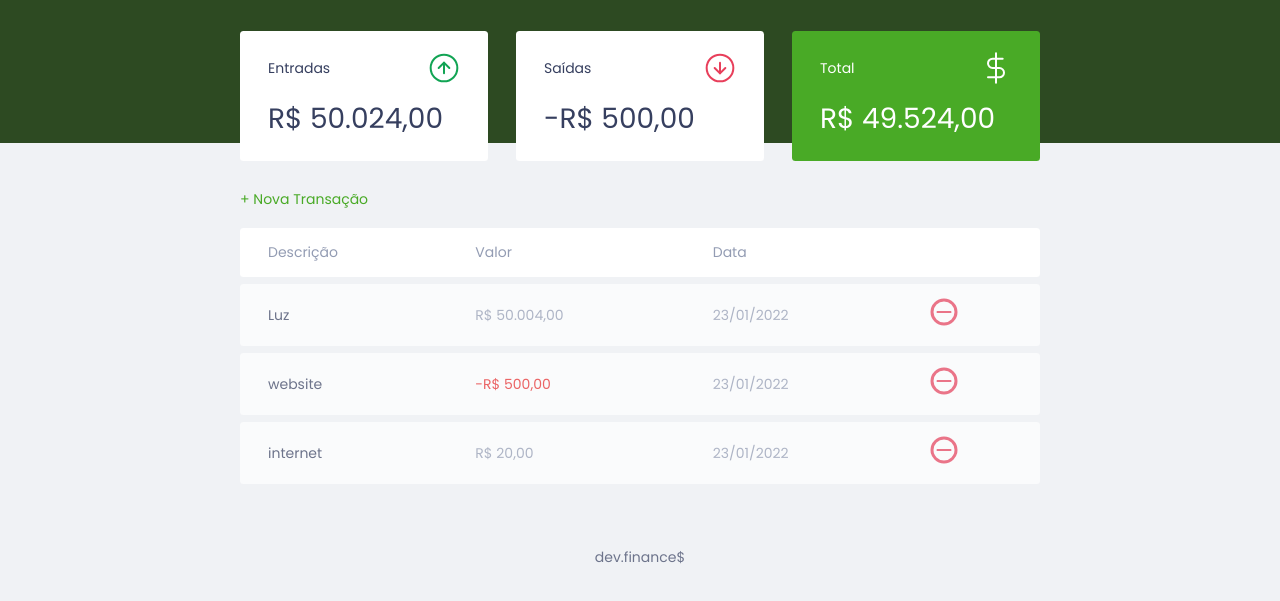
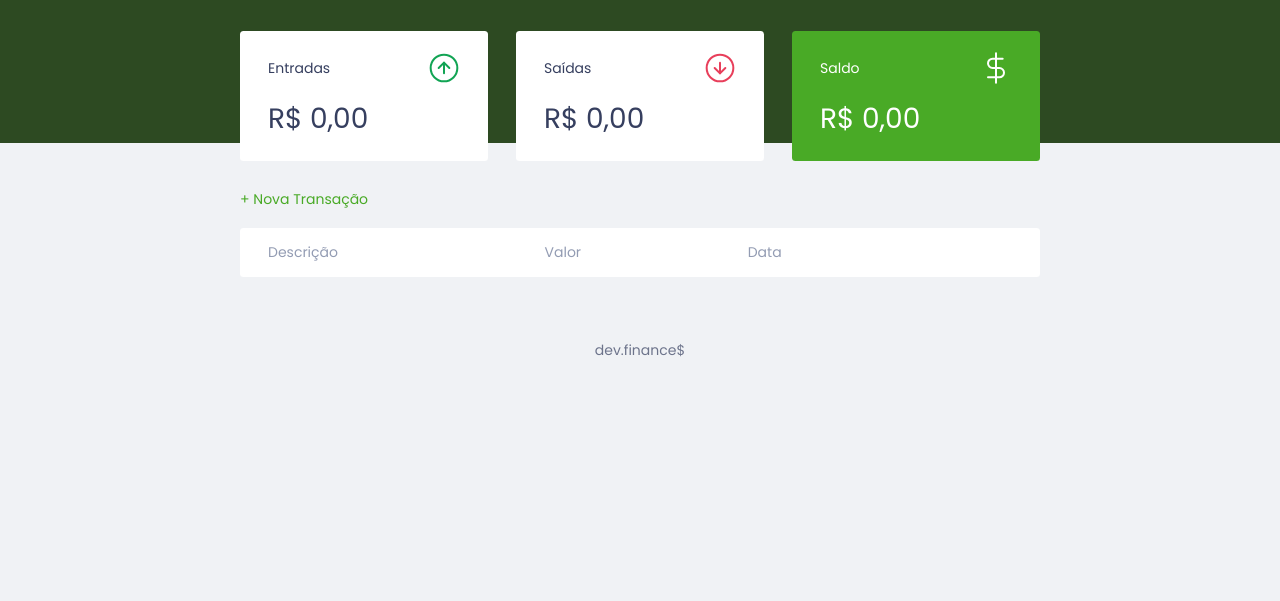
Before and after one commit to TSCTiago/MasterFinance, a plain HTML site: page index.html in a window 1280 px wide. Shown: the part 55-656 px from the top of the page. Drawn offline with Linux system fonts and the light colour scheme.

Commit message:
commit da aplicação funcional

```diff
--- a/index.html
+++ b/index.html
@@ -29,22 +29,22 @@
                     <span>Entradas</span>
                     <img src="assets/income.svg" alt="imagem de entradas">
                 </h3>
-                <p id="incomeDisplay">R$ 5.000,00</p>
+                <p id="incomeDisplay">R$ 0,00</p>
             </div>
             <div class="card">
                 <h3>
                     <span>Saídas</span>
                     <img src="assets/expense.svg" alt=" imagem de Saídas">
                 </h3>
-                <p id="expenseDisplay">R$ 2.000,00</p>
+                <p id="expenseDisplay">R$ 0,00</p>
             </div>
 
             <div class="card total">
                 <h3>
-                    <span>Total</span>
+                    <span>Saldo</span>
                     <img src="assets/total.svg" alt="imagem de total">
                 </h3>
-                <p id="totalDisplay">R$ 3.000,00</p>
+                <p id="totalDisplay">R$ 0,00</p>
             </div>
         </section>
 
--- a/sript.js
+++ b/sript.js
@@ -10,26 +10,18 @@ const Modal = {
     }
 }
 
-
+const Storage = {
+    get(){
+        return JSON.parse(localStorage.getItem("Transações : transactions")) || []
+    },
+    set(transactions){
+        localStorage.setItem("Transações : transactions", JSON.stringify(transactions))
+    }
+}
 
 const Transaction = {
-    all: [
-        {
-            description: 'Luz',
-            amount: 5000400,
-            date: '23/01/2022',
-        },
-        {
-            description: 'website',
-            amount: -50000,
-            date: '23/01/2022',
-        },
-        {
-            description: 'internet',
-            amount: 2000.00,
-            date: '23/01/2022',
-        },
-    ],
+    all: Storage.get(),
+
     add(transaction){
         Transaction.all.push(transaction)
 
@@ -71,11 +63,12 @@ const DOM = {
 
     addTransaction(transaction, index) {
         const tr = document.createElement('tr')
-        tr.innerHTML = DOM.innerHTMLTransaction(transaction)
+        tr.innerHTML = DOM.innerHTMLTransaction(transaction, index)
+        tr.dataset.index = index
 
         DOM.transactionsContainer.appendChild(tr)
     },
-    innerHTMLTransaction(transaction) {
+    innerHTMLTransaction(transaction, index) {
         const CSSclass = transaction.amount > 0 ? "income" : "expense"
 
         const amount = Utils.formatCurrency(transaction.amount)
@@ -85,7 +78,7 @@ const DOM = {
             <td class="${CSSclass}">${amount}</td>
             <td class="date">${transaction.date}</td>
             <td>
-                <img src="assets/minus.svg" alt="remover transação">
+                <img onclick="Transaction.remove(${index})" src="assets/minus.svg" alt="remover transação">
             </td>
             `
         return html
@@ -192,11 +185,16 @@ const Form = {
     }
 }
 
+
+
+
 const App = {
     init(){
-        Transaction.all.forEach(transaction =>{DOM.addTransaction(transaction)})
+        Transaction.all.forEach((transaction, index) =>{DOM.addTransaction(transaction, index)})
 
         DOM.updateBalance()
+
+        Storage.set(Transaction.all)
 
 
     },
--- a/style.css
+++ b/style.css
@@ -224,7 +224,7 @@ input{
     margin-top: 0.8rem;
 }
 
-.input-group small{
+.input-group .help{
     opacity: 0.5;
 }
 
```
